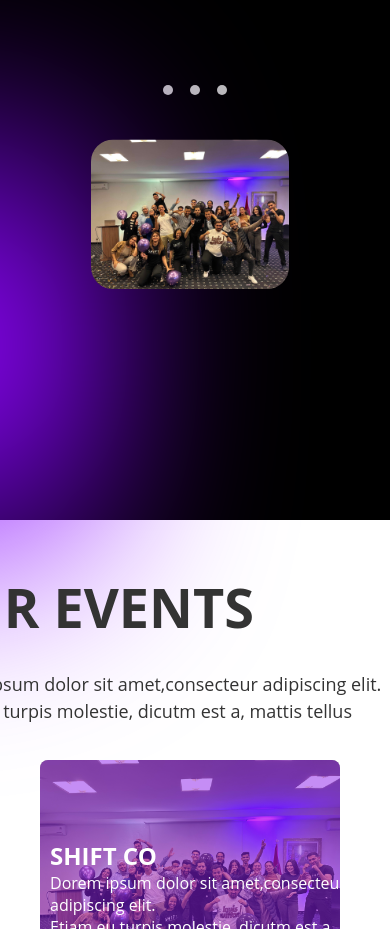
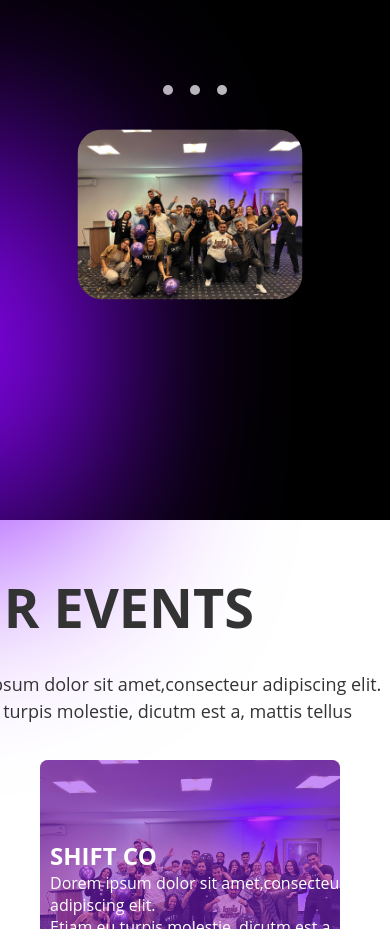
Before and after one commit to lolikjj65/shift, a plain HTML site: page index.html in a window 390 px wide. Shown: the part 780-1709 px from the top of the page. Drawn offline with nearby package versions, Linux system fonts and the light colour scheme.

Commit message:
Update style.css

```diff
--- a/style.css
+++ b/style.css
@@ -1343,7 +1343,7 @@
         margin: -65px auto 30px auto; /* Adjust the margins and center the image */
         border-radius: 10px; /* Apply border radius to the image */
         display: block; /* Ensure the image is a block element */
-        transform: scale(2.2); /* Scale the image to 1.5 times its original size */
+        transform: scale(2.5); /* Scale the image to 1.5 times its original size */
         transform-origin: center center; /* Ensure the scaling is centered */
     }
 
```
